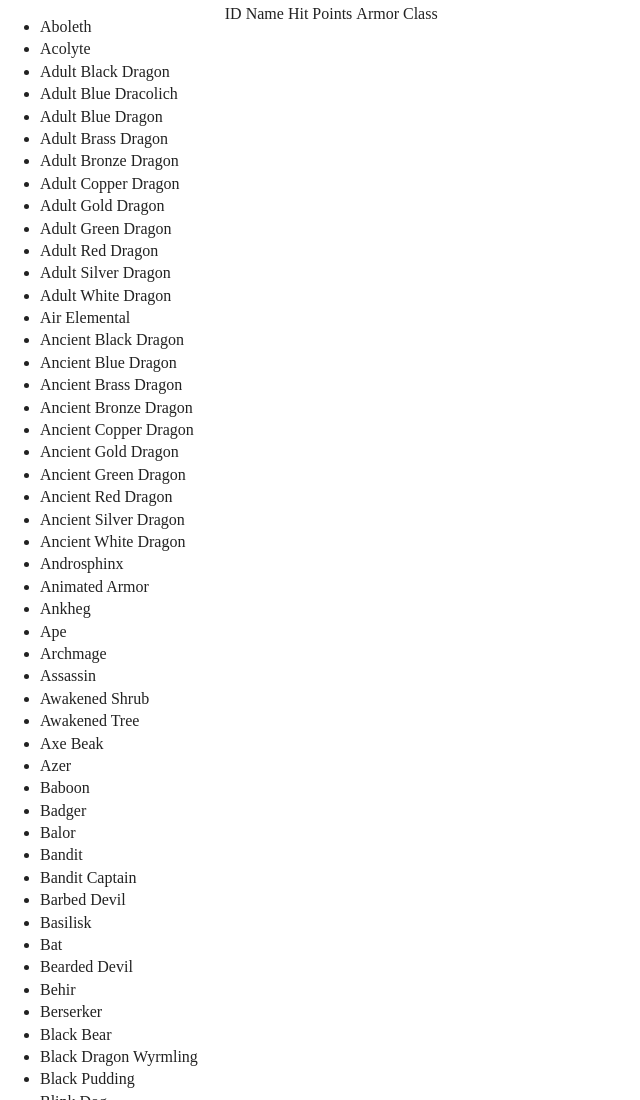
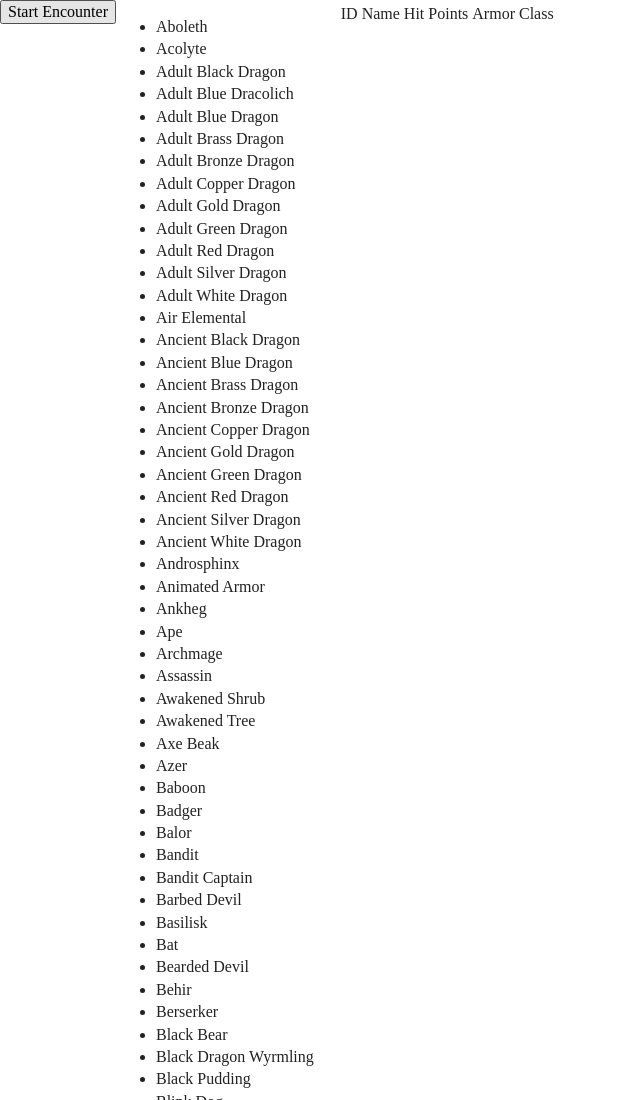
Before and after one commit to ItsSeaJay/final-year-project, a plain HTML site: page index.html in a window 1280 px wide. Shown: the top 1100 px of the page, without its empty margins (0-640 px from the left). Drawn offline with nearby package versions, Linux system fonts and the light colour scheme.

Commit message:
Update markup to include action bar

```diff
--- a/css/main.css
+++ b/css/main.css
@@ -3,6 +3,6 @@
 	padding: 1em;
 }
 
-main > section {
+main > div {
 	float: left;
 }
--- a/index.html
+++ b/index.html
@@ -23,11 +23,15 @@
 		<![endif]-->
 
 		<main>
-			<section id="library">
+			<div id="action-bar">
+				<button>Start Encounter</button>
+			</div>
+
+			<div id="library">
 				<ul></ul>
-			</section>
+			</div>
 
-			<section id="initiative-list">
+			<div id="initiative-list">
 				<table>
 					<thead>
 						<tr>
@@ -40,7 +44,7 @@
 					<tbody>
 					</tbody>
 				</table>
-			</section>
+			</div>
 		</main>
 
 		<script src="https://code.jquery.com/jquery-3.4.1.min.js" integrity="sha256-CSXorXvZcTkaix6Yvo6HppcZGetbYMGWSFlBw8HfCJo=" crossorigin="anonymous"></script>
--- a/js/main.js
+++ b/js/main.js
@@ -1,5 +1,11 @@
 var creatures = [];
 var initiative_list = [];
+
+var states = {
+	"normal": 0,
+	"combat": 1
+}
+var state = states["normal"];
 
 $(document).ready(function () {
 	// Obtain the global creatures list from the JSON data
@@ -56,4 +62,6 @@ $(document).ready(function () {
 			});
 		});
 	});
+
+
 });
```
